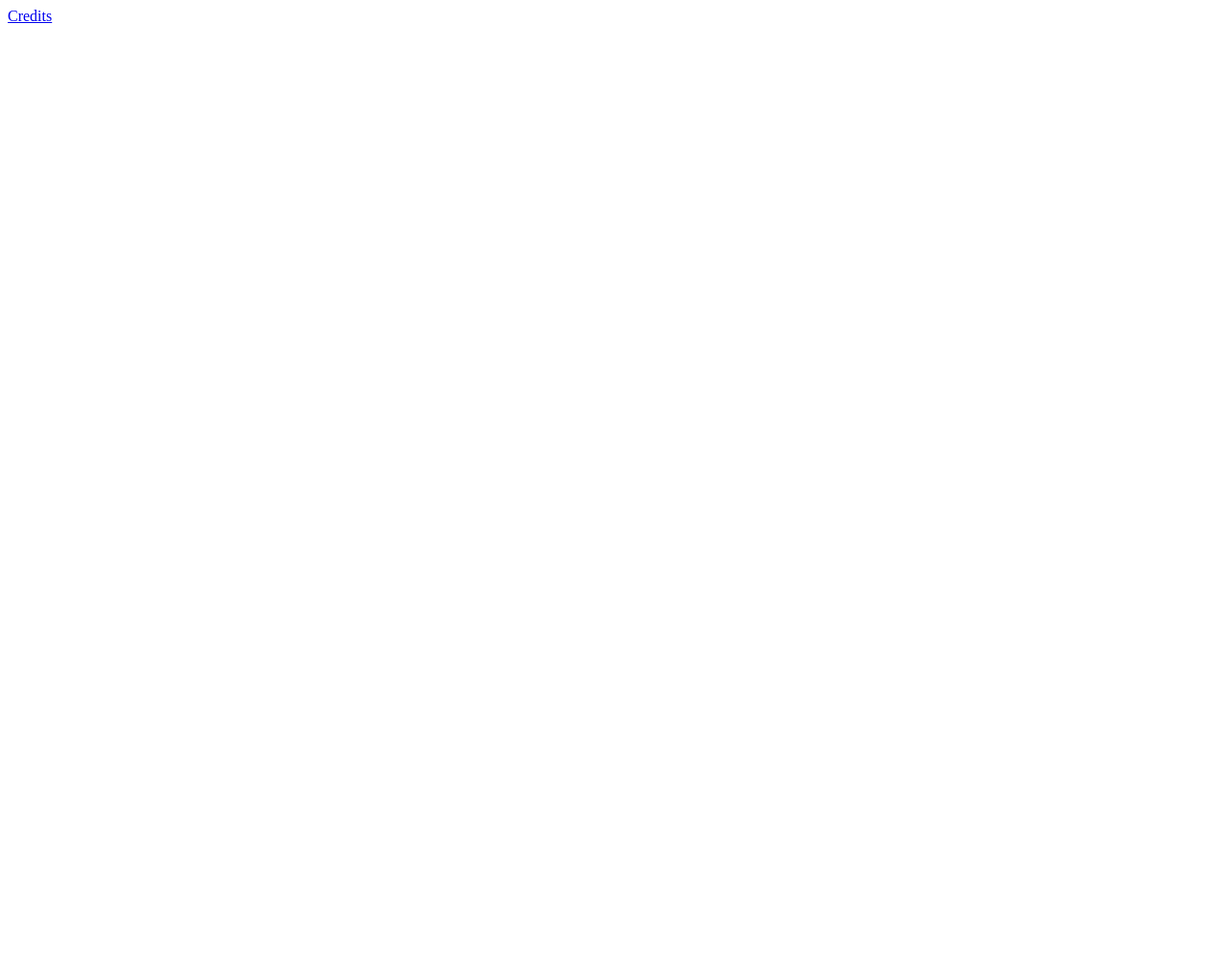
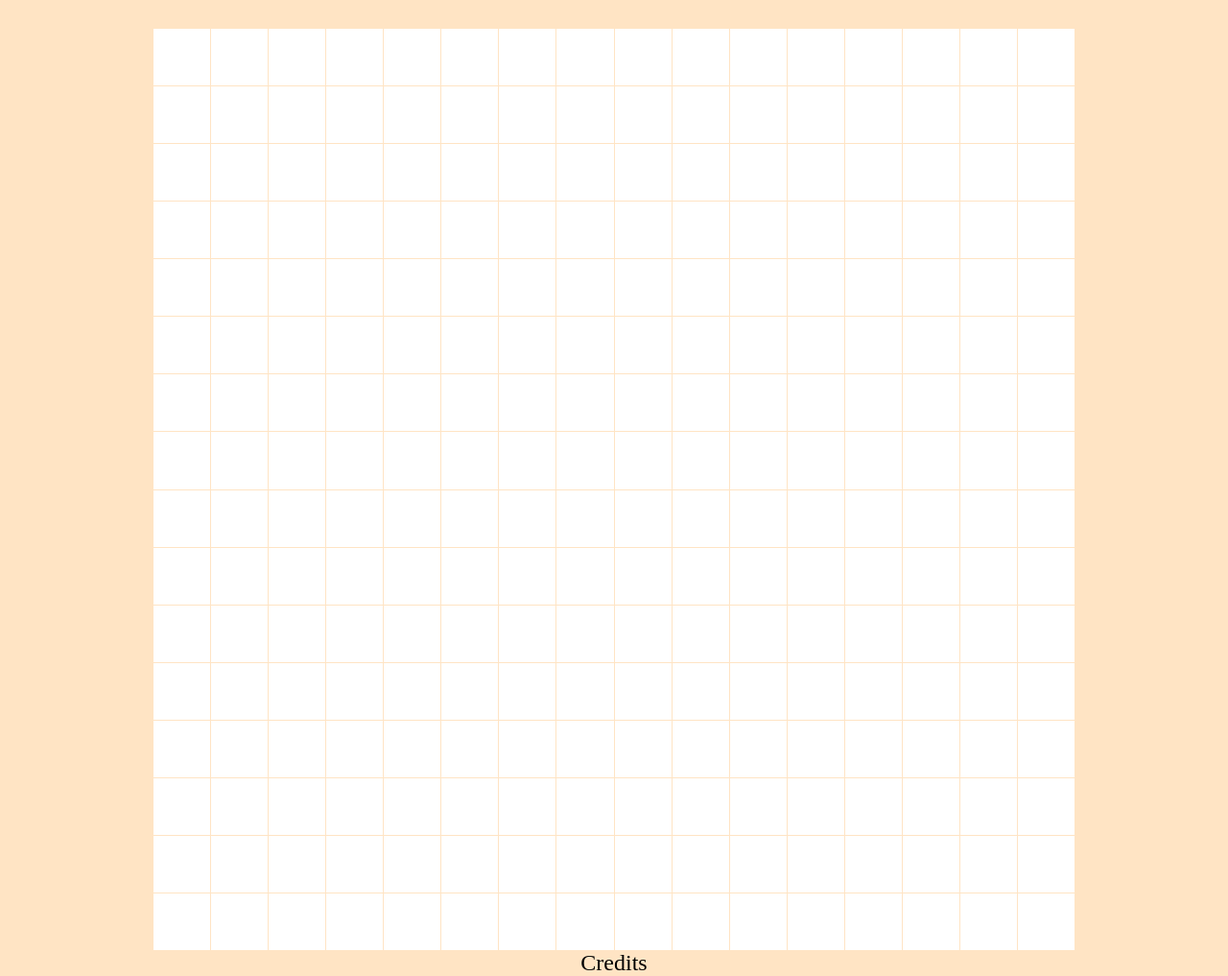
Before and after one commit to xAnderoov/Etch-A-Sketch, a plain HTML site: page index.html in a window 1280 px wide. Shown: the whole page at 96% size. Before the commit the page ends 800 px from the top, so only its background shows below. Drawn offline with Linux system fonts and the light colour scheme.

Commit message:
create grid of square divs

```diff
--- a/index.html
+++ b/index.html
@@ -1,5 +1,6 @@
 <!DOCTYPE html>
 <html lang="en">
+
 <head>
   <meta charset="UTF-8">
   <meta name="viewport" content="width=device-width, initial-scale=1.0">
@@ -8,10 +9,12 @@
   <title>Etch A Sketch</title>
   <script src="script.js" defer></script>
 </head>
+
 <body>
-
+  <main></main>
   <footer>
     <a href="credits.html">Credits</a>
   </footer>
 </body>
+
 </html>
--- a/script.js
+++ b/script.js
@@ -0,0 +1,26 @@
+'use strict';
+
+const createEl = className => {
+  const element = document.createElement('div');
+  element.classList.add(className);
+  return element;
+}
+
+const createRow = size => {
+  const row = createEl('row');
+  for (let i = 0; i < size; i++) {
+    row.appendChild(createEl('cell'));
+  }
+  return row;
+}
+
+const createSquare = size => {
+  if (size > 100) size = 100;
+  const square = createEl('square');
+  for (let i = 0; i < size; i++) {
+    square.appendChild(createRow(size));
+  }
+  return square;
+}
+
+document.querySelector('main').appendChild(createSquare(16));
--- a/style.css
+++ b/style.css
@@ -0,0 +1,47 @@
+a {
+  text-decoration: none;
+  color: rgba(0, 0, 0, 1);
+
+  transition: color 300ms;
+}
+
+a:hover {
+  color: rgba(0, 0, 0, .5);
+}
+
+body {
+  display: flex;
+  flex-direction: column;
+  align-items: center;
+  min-height: 100vh;
+  margin: 0;
+
+  font-size: 24px;
+
+  background-color: bisque;
+}
+
+main {
+  flex-grow: 1;
+}
+
+.square {
+  display: flex;
+  gap: 1px;
+  flex-direction: column;
+  width: 960px;
+  height: 960px;
+  margin-top: 30px;
+}
+
+.row {
+  flex-grow: 1;
+  display: flex;
+  gap: 1px;
+}
+
+.cell {
+  flex-grow: 1;
+
+  background-color: rgb(255, 255, 255);
+}
```
